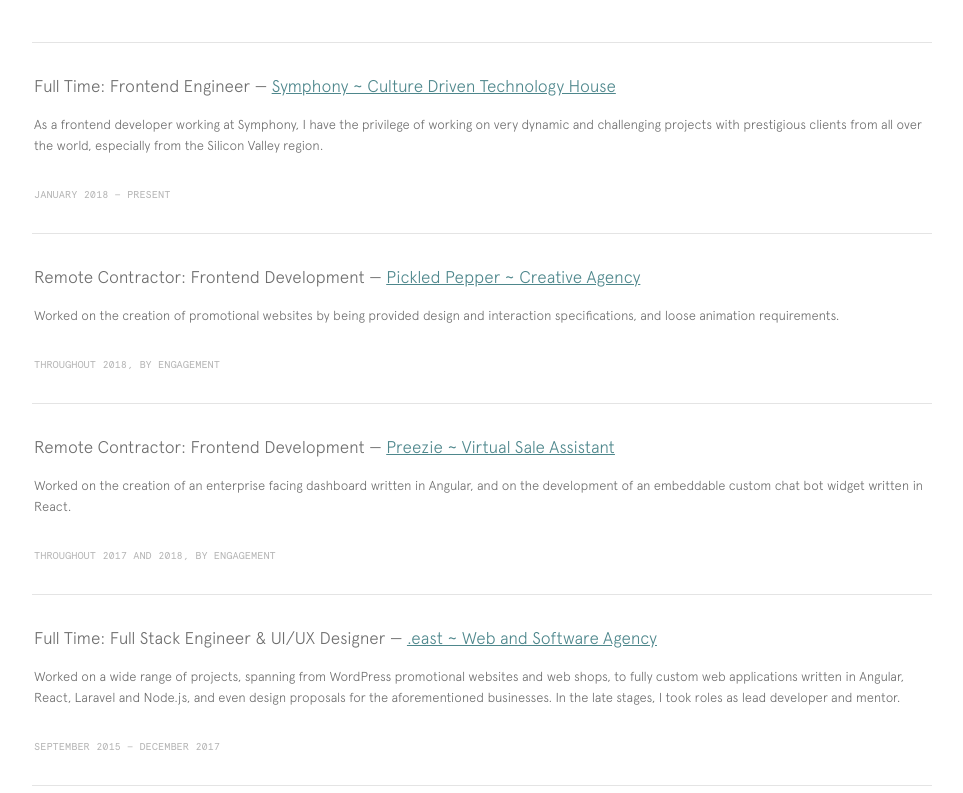
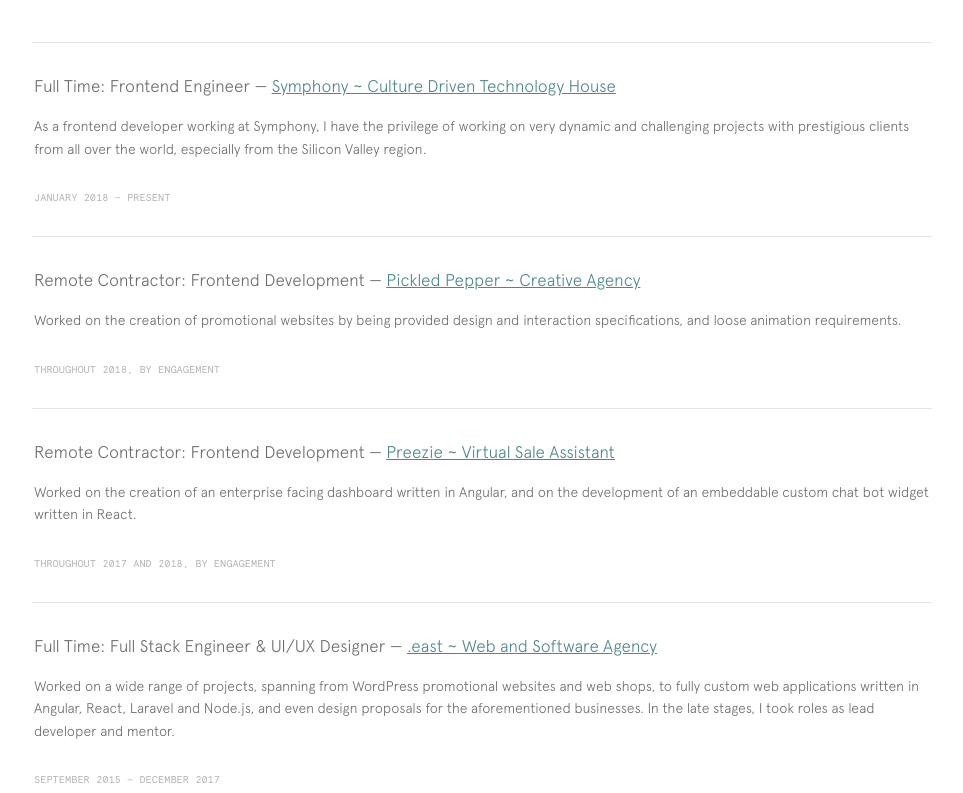
Before and after one commit to SDey96/www-subtlebits-com, a Next.js app: page / in a window 1280 px wide. Shown: the part 1107-1900 px from the top of the page, without its empty margins (158-1121 px from the left). Built offline with nearby package versions, Linux system fonts and the light colour scheme.

Commit message:
Increase `Description` font size

```diff
--- a/components/general/List.js
+++ b/components/general/List.js
@@ -29,7 +29,7 @@
 `
 
 const Description = styled.p`
-  font-size: 1.3rem;
+  font-size: 1.4rem;
   margin: 1.5rem 0 0 0;
 `
 
```
